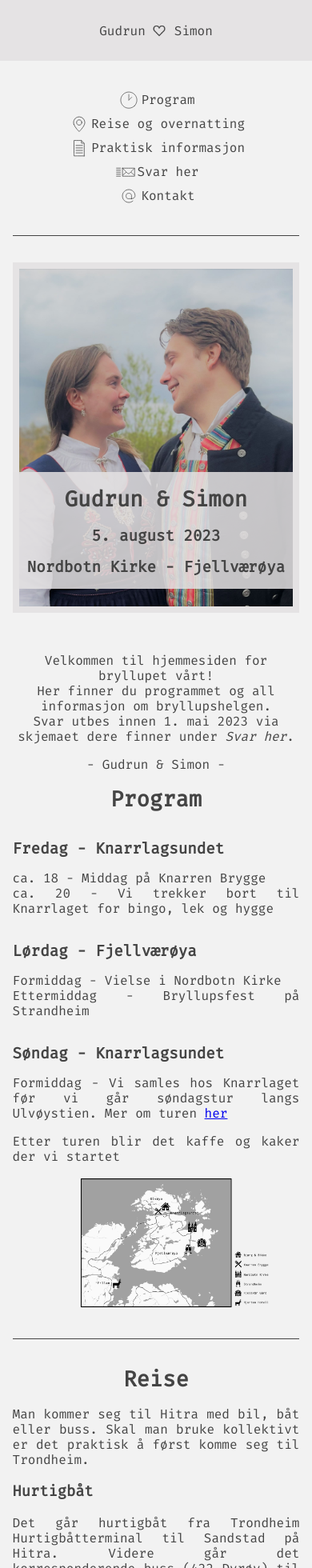
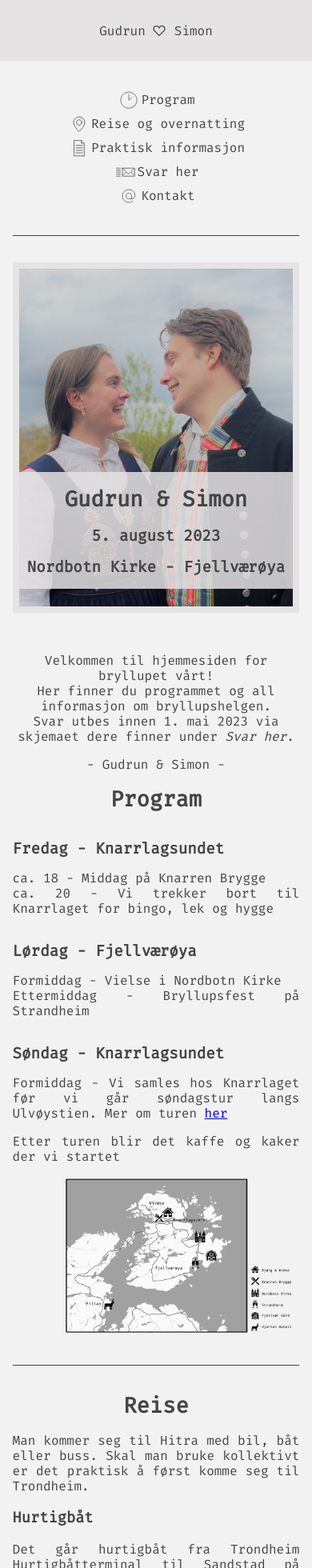
Before and after one commit to melhoos/gudrunogsimon, a React (Create React App) app: page / in a window 390 px wide. Shown: the top 1960 px of the page at 80% size. Built offline with nearby package versions, Linux system fonts and the light colour scheme.

Commit message:
Maphitra mobile fix

```diff
--- a/src/App.css
+++ b/src/App.css
@@ -156,4 +156,8 @@ footer {
   #Program .bullets > div, #Information .bullets > div {
     width: 100%;
   }
+
+  #Program .map-hitra {
+    width: 90vw;
+  }
 }
```
